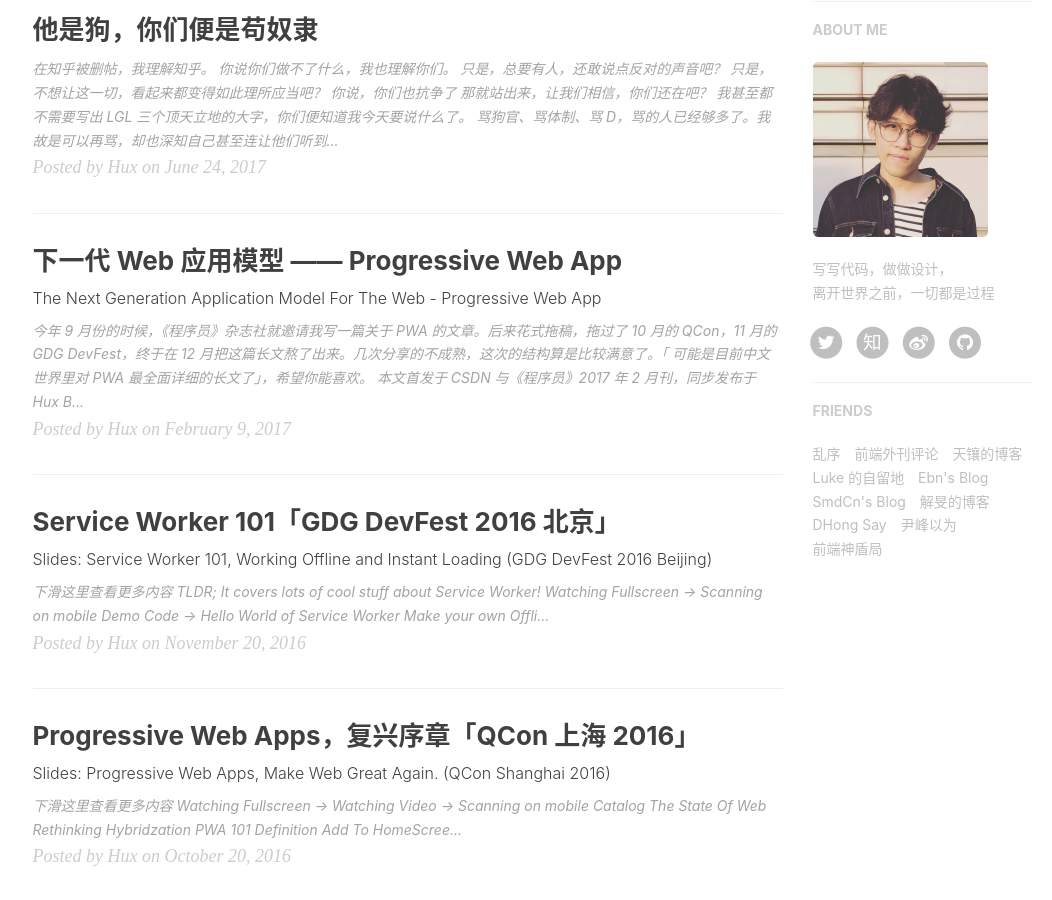
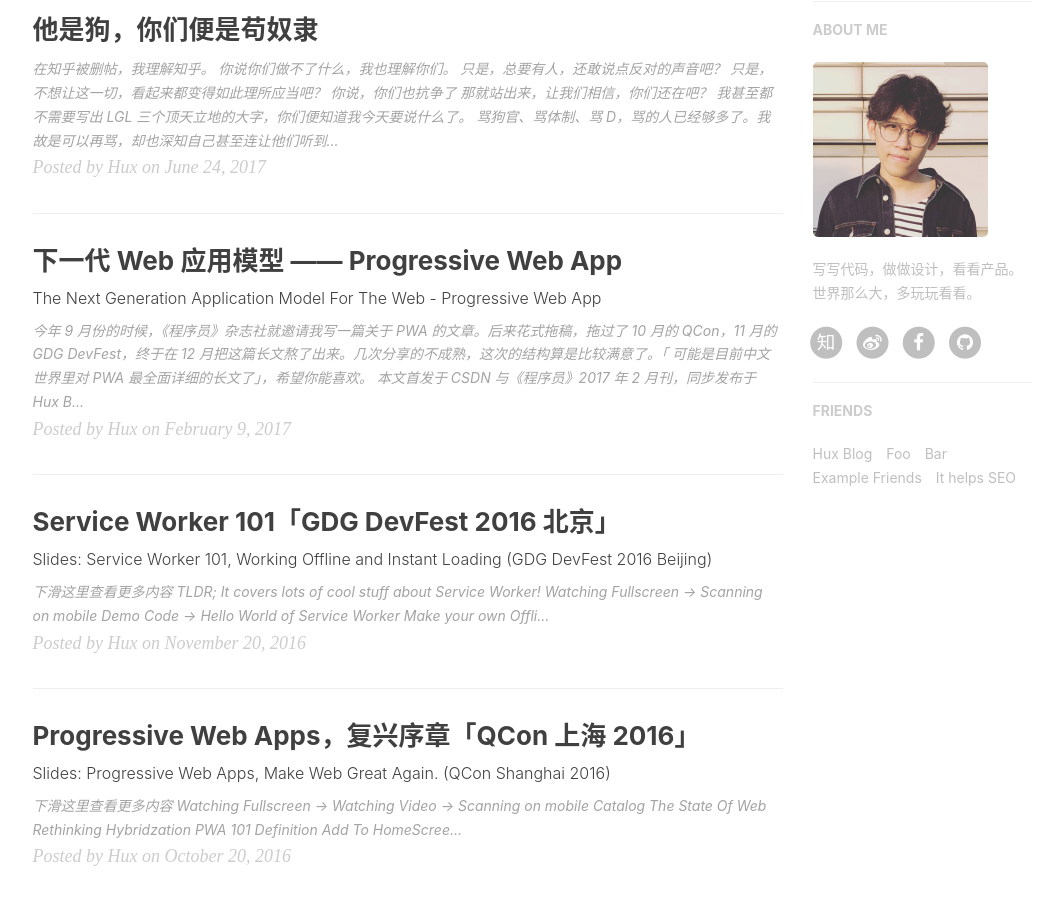
Before and after one commit to SecMatrix/SecMatrix.github.io, a Jekyll site: the page built from index.html, in a window 1280 px wide and 900 px high, scrolled down 692 px. Shown: the whole window, without its empty margins (135-1187 px from the left). Built offline with Jekyll 4.4.1, drawn with Linux system fonts in a browser that asks for light colours; nearby versions of some CDN libraries; the list of posts is cut into pages by our own code; comment, search, counter and statistics services are not loaded; some of the changed text lies outside the part shown.

Commit message:
删除url

```diff
--- a/_config.yml
+++ b/_config.yml
@@ -1,12 +1,12 @@
 # Site settings
-title: Hux Blog
-SEOTitle: 黄玄的博客 | Hux Blog
+title: Your Blog
+SEOTitle: 你的博客 | Your Blog
 header-img: img/home-bg.jpg
 email: huxpro@gmail.com
-description: "关于前端与设计、黑客与画家 | 黄玄，Web & Mobile Lover，Software Engineer，UX Designer | 这里是 @Hux黄玄 的个人博客，与你一起发现更大的世界。"
-keyword: "黄玄, Hux黄玄, Hux, 鬼栈, huxpro, @huxpro, 黄玄的博客, Hux Blog, 博客, 个人网站, 互联网, Web, JavaScript, 前端, 设计"
-url: "https://huangxuan.me"              # your host, for absolute URL
-baseurl: ""                             # for example, '/blog' if your blog hosted on 'host/blog'
+description: ""
+keyword: ""
+url: ""              # your host, for absolute URL
+baseurl: ""         # for example, '/blog' if your blog hosted on 'host/blog'
 
 
 
@@ -15,9 +15,8 @@
 weibo_username:     huxpro
 zhihu_username:     huxpro
 github_username:    huxpro
-twitter_username:   huxpro
-#facebook_username:  huxpro
-# linkedin_username:  firstname-lastname-idxxxx
+#twitter_username:  huxpro
+facebook_username:  huxpro
 
 
 
@@ -26,14 +25,14 @@
 highlighter: rouge
 permalink: pretty
 paginate: 10
-exclude: ["less","node_modules","Gruntfile.js","package.json","README.md","README.zh.md"]
+exclude: ["less","node_modules","Gruntfile.js","package.json","README.md"]
 anchorjs: true                          # if you want to customize anchor. check out line:181 of `post.html`
 
 
 
 # Gems
 # from PR#40, to support local preview for Jekyll 3.0
-gems: [jekyll-paginate]
+plugins: [jekyll-paginate]
 
 
 
@@ -48,17 +47,19 @@
 
 
 # Disqus settings
-disqus_username: hux
+#disqus_username: _your_disqus_short_name_
 
-# Netease setttings
-netease_comment: false
+# Duoshuo settings
+duoshuo_username: huxblog
+# Share component is depend on Comment so we can NOT use share only.
+duoshuo_share: true                     # set to false if you want to use Comment without Sharing
+
 
 
 
 # Analytics settings
 # Baidu Analytics
-# ba_track_id: [your track id]
-
+ba_track_id: 4cc1f2d8f3067386cc5cdb626a202900
 # Google Analytics
 ga_track_id: 'UA-49627206-1'            # Format: UA-xxxxxx-xx
 ga_domain: huangxuan.me
@@ -67,7 +68,7 @@
 
 # Sidebar settings
 sidebar: true                           # whether or not using Sidebar.
-sidebar-about-description: "写写代码，做做设计，<br>离开世界之前，一切都是过程"
+sidebar-about-description: "写写代码，做做设计，看看产品。世界那么大，多玩玩看看。"
 sidebar-avatar: /img/avatar-hux.jpg      # use absolute URL, seeing it's used in both `/` and `/about/`
 
 
@@ -78,46 +79,22 @@
 
 
 
-# Progressive Web Apps
-chrome-tab-theme-color: "#000000"
-service-worker: true
-
-
-
 # Friends
 friends: [
     {
-    #     title: "Su",
-    #     href: "http://su.gallery/"
-    # },{
-        title: "乱序",
-        href: "http://mida.re/"
+        title: "Hux Blog",
+        href: "http://huangxuan.me"
     },{
-        title: "前端外刊评论",
-        href: "http://qianduan.guru/"
+        title: "Foo",
+        href: "#"
     },{
-        title: "天镶的博客",
-        href: "http://lingyu.wang/"
+        title: "Bar",
+        href: "#"
     },{
-        title: "Luke 的自留地",
-        href: "http://hmqk1995.github.io"
+        title: "Example Friends",
+        href: "#"
     },{
-        title: "Ebn's Blog",
-        href: "http://ebnbin.com/"
-    },{
-        title: "SmdCn's Blog",
-        href: "http://blog.smdcn.net"
-    },{
-        title: "解旻的博客",
-        href: "http://xieminis.me/"
-    },{
-        title: "DHong Say",
-        href: "http://dhong.co"
-    },{
-        title: "尹峰以为",
-        href: "http://ingf.github.io/"
-    },{
-        title: "前端神盾局",
-        href: "http://wepiaofei.github.io/blog/"
+        title: "It helps SEO",
+        href: "#"
     }
 ]
```
